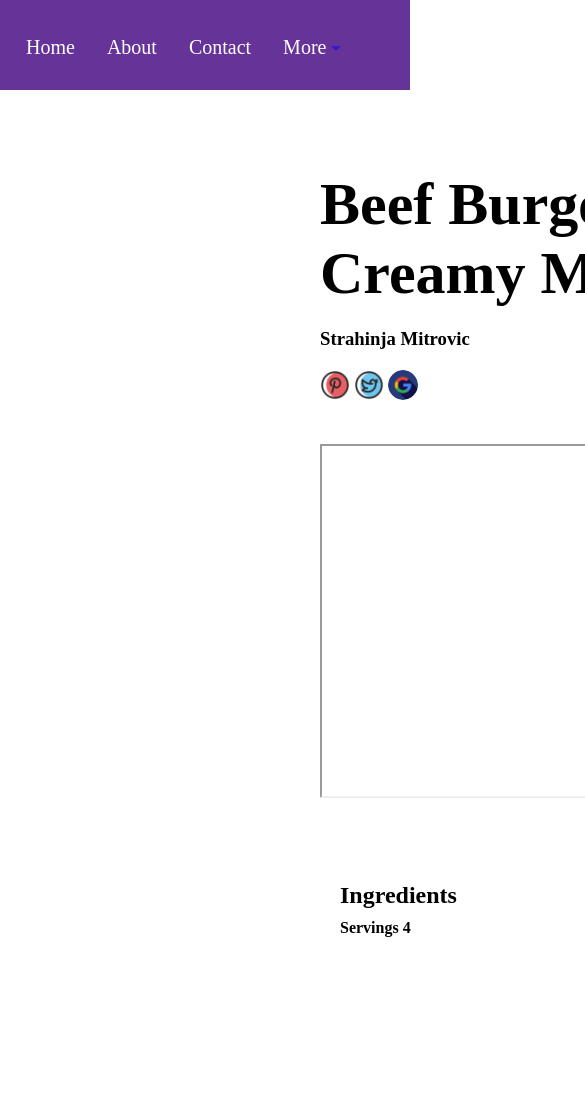
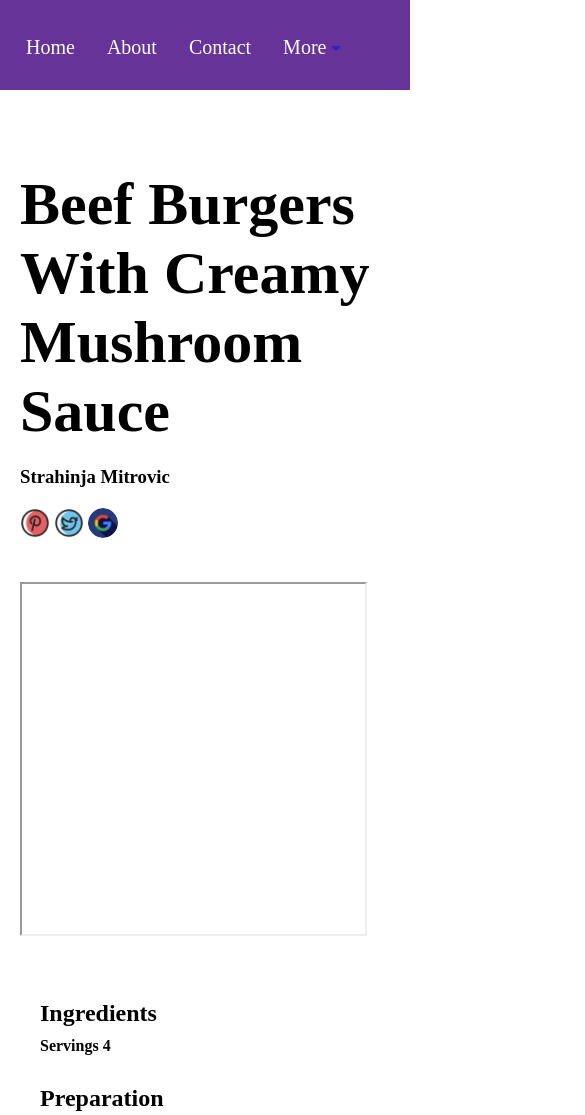
Before and after one commit to Brandon-Lee-Last/FoodBlog_Project, a plain HTML site: page prep.html in a window 390 px wide. Shown: the top 1115 px of the page, 585 px wide, since content can reach past the window. Before the commit the page ends 987 px from the top, so only its background shows below. Drawn offline with Linux system fonts and the light colour scheme.

Commit message:
Fixed mobile response

```diff
--- a/Css/_mobile.scss
+++ b/Css/_mobile.scss
@@ -4,6 +4,38 @@
 @include mediaMd {
   #Popupbtn {
     z-index: 3;
+  }
+
+  .container1 {
+    margin: 0;
+    padding: 0;
+
+    width: 100%;
+
+    .content {
+      width: 100%;
+    }
+
+    iframe {
+      width: 88%;
+    }
+
+    .wrap-2 {
+      display: block;
+      width: 100%;
+
+      .ingr {
+        margin-top: -20px;
+      }
+
+      .prep {
+        margin-top: 30px;
+      }
+
+      ol {
+        width: 80%;
+      }
+    }
   }
 
   .Popcontent {
@@ -47,7 +79,7 @@
   }
 
   #aboutus {
-    padding: 150px 50px 50px 50px;
+    padding: 150px 70px 50px 50px;
     margin-left: 0;
     margin-left: -100px;
 
--- a/prep.html
+++ b/prep.html
@@ -42,14 +42,14 @@
                 <iframe id="video" width="700" height="350" src="">
                 </iframe>
             </div><div class="wrap-2">
-                <div>
+                <div class="ingr">
                     <h2>Ingredients</h2>
                     <h4 id="servings">Servings 4</h4>
                     <ul id="ingredients">
 
                     </ul>
                 </div>
-                <div>
+                <div class="prep">
                     <h2>Preparation</h2>
                     <ol id="preparation">
 
```
Also changed, not shown: Css/_prep.scss (+18 -19 lines), Css/style.css, 1 other file.
